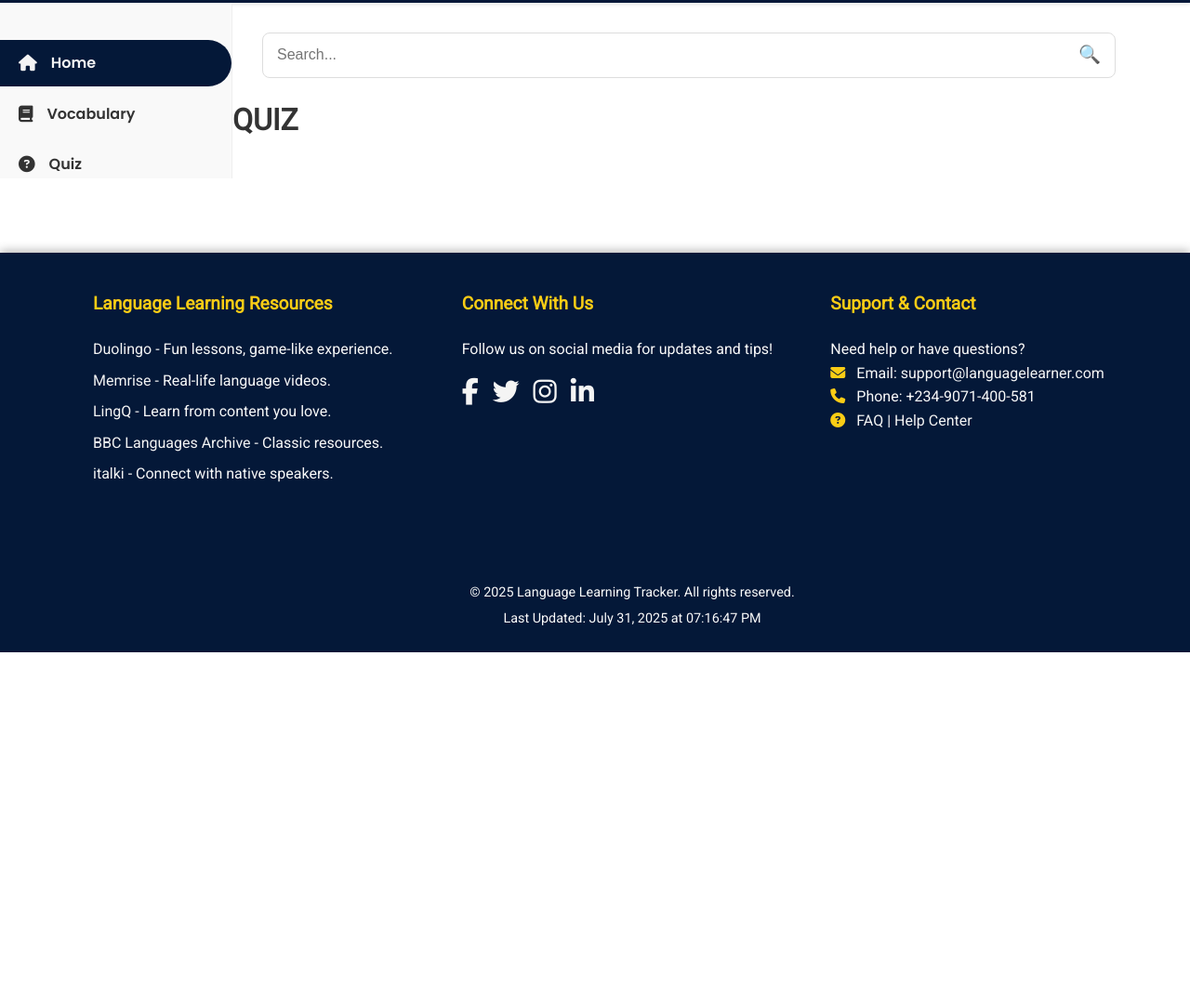
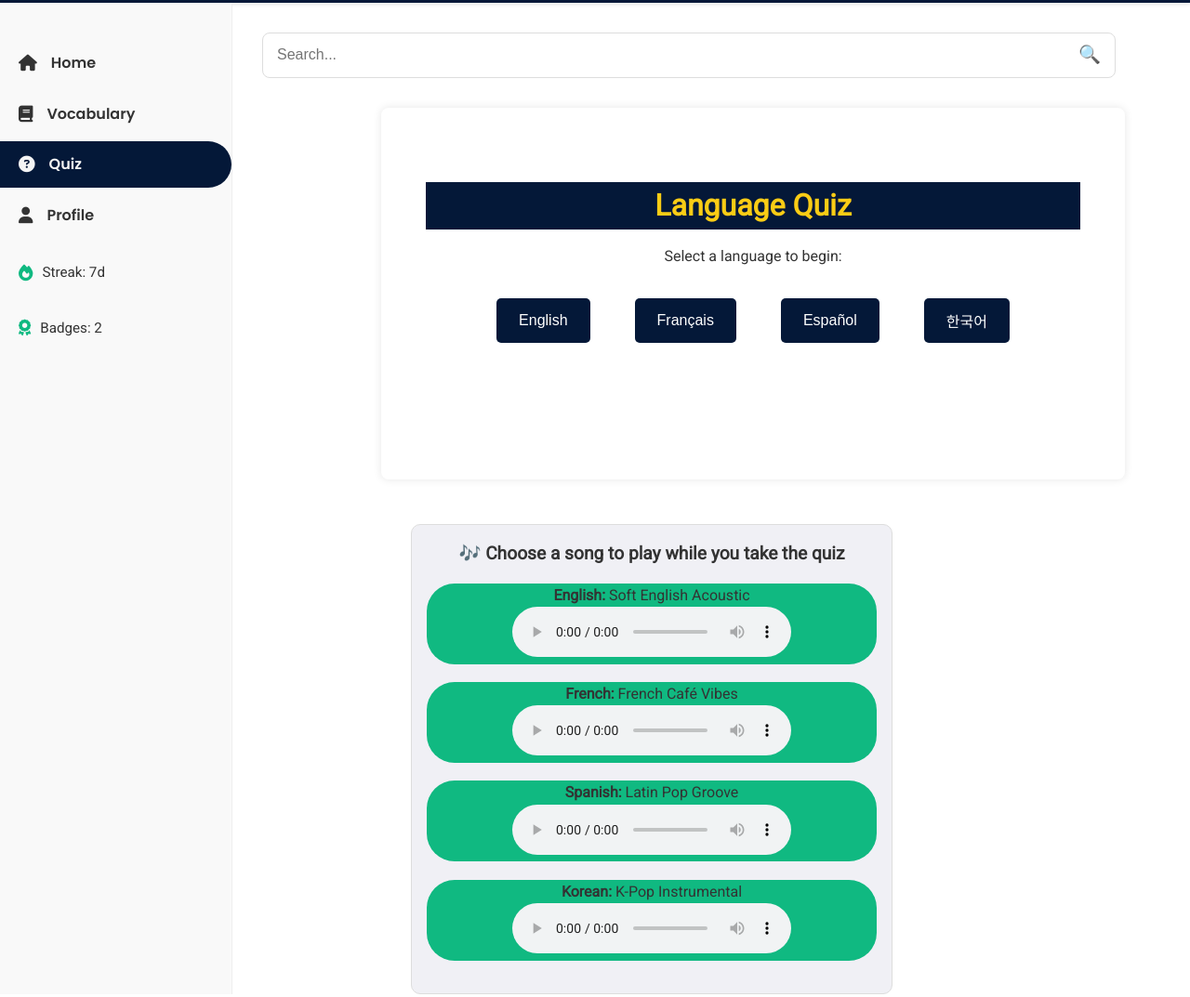
Before and after one commit to francis-2008-happy/language-learning-tracker, a website built with Vite: page quiz.html in a window 1280 px wide. Shown: the part 98-1171 px from the top of the page at 93% size. Before the commit the page ends 800 px from the top, so only its background shows below. Built offline with nearby package versions, Linux system fonts and the light colour scheme; no server answers.

Commit message:
quiz page added

```diff
--- /dev/null
+++ b/public/question.json
@@ -0,0 +1,210 @@
+{
+  "english": [
+    {
+      "q": "What is the capital of England?",
+      "options": ["London", "Paris", "Rome", "Berlin"],
+      "answer": 0
+    },
+    {
+      "q": "Which planet is closest to the sun?",
+      "options": ["Venus", "Mercury", "Mars", "Earth"],
+      "answer": 1
+    },
+    {
+      "q": "Who wrote Hamlet?",
+      "options": ["Shakespeare", "Tolstoy", "Dickens", "Homer"],
+      "answer": 0
+    },
+    {
+      "q": "Which color is a mix of red and white?",
+      "options": ["Pink", "Blue", "Green", "Orange"],
+      "answer": 0
+    },
+    {
+      "q": "How many continents are there?",
+      "options": ["5", "6", "7", "8"],
+      "answer": 2
+    },
+    {
+      "q": "What is H2O?",
+      "options": ["Oxygen", "Hydrogen", "Water", "Salt"],
+      "answer": 2
+    },
+    {
+      "q": "Who painted the Mona Lisa?",
+      "options": ["Van Gogh", "Da Vinci", "Picasso", "Rembrandt"],
+      "answer": 1
+    },
+    {
+      "q": "Which is the largest ocean?",
+      "options": ["Indian", "Pacific", "Atlantic", "Arctic"],
+      "answer": 1
+    },
+    {
+      "q": "Which language is most spoken?",
+      "options": ["English", "Hindi", "Mandarin", "Spanish"],
+      "answer": 2
+    },
+    {
+      "q": "What is the square root of 16?",
+      "options": ["2", "4", "8", "6"],
+      "answer": 1
+    }
+  ],
+  "french": [
+    {
+      "q": "Quelle est la capitale de la France?",
+      "options": ["Londres", "Berlin", "Paris", "Madrid"],
+      "answer": 2
+    },
+    {
+      "q": "Combien de jours y a-t-il dans une semaine?",
+      "options": ["5", "6", "7", "8"],
+      "answer": 2
+    },
+    {
+      "q": "Quel est le mot français pour 'apple'?",
+      "options": ["Pomme", "Banane", "Orange", "Cerise"],
+      "answer": 0
+    },
+    {
+      "q": "Quel animal miaule?",
+      "options": ["Chien", "Chat", "Cheval", "Poisson"],
+      "answer": 1
+    },
+    {
+      "q": "Quel est le contraire de 'grand'?",
+      "options": ["Petit", "Lent", "Beau", "Fort"],
+      "answer": 0
+    },
+    {
+      "q": "Quelle couleur est un mélange de bleu et jaune?",
+      "options": ["Rouge", "Vert", "Orange", "Rose"],
+      "answer": 1
+    },
+    {
+      "q": "Combien font 3 + 5?",
+      "options": ["7", "9", "8", "6"],
+      "answer": 2
+    },
+    {
+      "q": "Quel est le mot pour 'thank you' en français?",
+      "options": ["Bonjour", "Merci", "S'il vous plaît", "Salut"],
+      "answer": 1
+    },
+    {
+      "q": "Quel est le mot pour 'school'?",
+      "options": ["École", "Maison", "Voiture", "Chambre"],
+      "answer": 0
+    },
+    {
+      "q": "Quel est le pluriel de 'livre'?",
+      "options": ["Livres", "Livreses", "Livrons", "Livries"],
+      "answer": 0
+    }
+  ],
+  "spanish": [
+    {
+      "q": "¿Cuál es la capital de España?",
+      "options": ["Madrid", "Barcelona", "Sevilla", "Valencia"],
+      "answer": 0
+    },
+    {
+      "q": "¿Qué color resulta de mezclar azul y rojo?",
+      "options": ["Verde", "Morado", "Naranja", "Rosa"],
+      "answer": 1
+    },
+    {
+      "q": "¿Cómo se dice 'house' en español?",
+      "options": ["Casa", "Perro", "Calle", "Auto"],
+      "answer": 0
+    },
+    {
+      "q": "¿Qué número viene después del 3?",
+      "options": ["5", "4", "2", "6"],
+      "answer": 1
+    },
+    {
+      "q": "¿Cuál es el plural de 'niño'?",
+      "options": ["Niños", "Niñes", "Niñons", "Niñis"],
+      "answer": 0
+    },
+    {
+      "q": "¿Qué fruta es amarilla y curva?",
+      "options": ["Manzana", "Plátano", "Pera", "Uva"],
+      "answer": 1
+    },
+    {
+      "q": "¿Cómo se dice 'water' en español?",
+      "options": ["Leche", "Agua", "Zumo", "Té"],
+      "answer": 1
+    },
+    {
+      "q": "¿Cuál es el opuesto de 'alto'?",
+      "options": ["Bajo", "Ancho", "Pequeño", "Lento"],
+      "answer": 0
+    },
+    {
+      "q": "¿Cómo se llama el planeta rojo?",
+      "options": ["Marte", "Júpiter", "Venus", "Saturno"],
+      "answer": 0
+    },
+    {
+      "q": "¿Cuántos días hay en un año?",
+      "options": ["360", "364", "365", "366"],
+      "answer": 2
+    }
+  ],
+  "korean": [
+    {
+      "q": "한국의 수도는?",
+      "options": ["부산", "서울", "대구", "인천"],
+      "answer": 1
+    },
+    {
+      "q": "한글은 몇 글자?",
+      "options": ["24", "21", "28", "26"],
+      "answer": 0
+    },
+    {
+      "q": "고양이는 어떤 소리를 내나요?",
+      "options": ["멍멍", "꽥꽥", "야옹", "히잉"],
+      "answer": 2
+    },
+    {
+      "q": "한국의 전통 음식은?",
+      "options": ["피자", "김치", "햄버거", "스시"],
+      "answer": 1
+    },
+    {
+      "q": "한국의 전통 의상은?",
+      "options": ["기모노", "치파오", "한복", "사리"],
+      "answer": 2
+    },
+    {
+      "q": "아리랑은 무엇인가요?",
+      "options": ["노래", "음식", "도시", "사람"],
+      "answer": 0
+    },
+    {
+      "q": "1+2는?",
+      "options": ["2", "3", "4", "5"],
+      "answer": 1
+    },
+    {
+      "q": "한국의 큰 섬은?",
+      "options": ["제주도", "울릉도", "마라도", "독도"],
+      "answer": 0
+    },
+    {
+      "q": "사과는 무슨 색?",
+      "options": ["파랑", "노랑", "빨강", "검정"],
+      "answer": 2
+    },
+    {
+      "q": "학교는 어디 가는 곳?",
+      "options": ["노는 곳", "일하는 곳", "공부하는 곳", "쉬는 곳"],
+      "answer": 2
+    }
+  ]
+}
--- a/quiz.html
+++ b/quiz.html
@@ -5,6 +5,7 @@
     <meta name="viewport" content="width=device-width, initial-scale=1.0">
     <title>Language Learning Tracker</title>
     <link rel="stylesheet" href="src/styles/style.css">
+     <link rel="stylesheet" href="src/styles/quiz.css">
     <link rel="stylesheet" href="https://cdnjs.cloudflare.com/ajax/libs/font-awesome/6.5.2/css/all.min.css" integrity="sha512-SnH5WK+bZxgPHs44uWIX+LLJAJ9/2PkPKZ5QiAj6Ta86w+fsb2TkcmfRyVX3pBnMFcV7oQPJkl9QevSCWr3W6A==" crossorigin="anonymous" referrerpolicy="no-referrer" />
 </head>
 <body>
@@ -30,9 +31,9 @@
     <aside class="sidebar" id="sidebar">
         <nav>
             <ul>
-                <li><a href="index.html" class="nav-item active"><i class="fas fa-home"></i> Home</a></li>
+                <li><a href="index.html" class="nav-item "><i class="fas fa-home"></i> Home</a></li>
                 <li><a href="vocabulary.html" class="nav-item"><i class="fas fa-book"></i> Vocabulary</a></li>
-                <li><a href="quiz.html" class="nav-item"><i class="fas fa-question-circle"></i> Quiz</a></li>
+                <li><a href="quiz.html" class="nav-item active"><i class="fas fa-question-circle"></i> Quiz</a></li>
                 <li><a href="profile.html" class="nav-item"><i class="fas fa-user"></i> Profile</a></li>
             </ul>
         </nav>
@@ -52,9 +53,60 @@
             <span class="search-icon">🔍</span>
         </div>
 
-        <div>
-            <h1> QUIZ </h1>
+
+        <div class="quiz-container">
+        <h1>Language Quiz</h1>
+
+        <div id="language-select">
+            <p>Select a language to begin:</p>
+        <div class="language-buttons">
+        <button onclick="startQuiz('english')">English</button>
+        <button onclick="startQuiz('french')">Français</button>
+        <button onclick="startQuiz('spanish')">Español</button>
+        <button onclick="startQuiz('korean')">한국어</button>
         </div>
+        </div>
+
+        <div id="quiz-section" class="hidden">
+        <div id="question-container"></div>
+            <button onclick="nextQuestion()" class="next-button"> Next Question</button>
+        </div>
+
+        <div id="result-section" class="hidden">
+        <h2>Your Score: <span id="score"></span>/10</h2>
+        <button onclick="restartQuiz()">Retake Quiz</button>
+        <button onclick="quitQuiz()">Quit</button>
+        </div>
+        </div>
+
+
+        <!-- section for music -->
+
+        <div id="music-section" class="music-box">
+            <h3>🎶 Choose a song to play while you take the quiz</h3>
+
+            <div class="music-track">
+                <p><strong>English:</strong> Soft English Acoustic</p>
+                <audio controls src="/audio/english.mp3"></audio>
+            </div>
+
+            <div class="music-track">
+                <p><strong>French:</strong> French Café Vibes</p>
+                <audio controls src="/audio/french.mp3"></audio>
+            </div>
+
+            <div class="music-track">
+                <p><strong>Spanish:</strong> Latin Pop Groove</p>
+                <audio controls src="/audio/spanish.mp3"></audio>
+            </div>
+
+            <div class="music-track">
+                <p><strong>Korean:</strong> K-Pop Instrumental</p>
+                <audio controls src="/audio/korean.mp3"></audio>
+            </div>
+        </div>
+
+
 
 
 
--- /dev/null
+++ b/src/scripts/quiz.js
@@ -0,0 +1,63 @@
+// src/quiz.js
+
+export let currentQuiz = [];
+let currentIndex = 0;
+let score = 0;
+let questionsData = {};
+
+export async function loadQuestions() {
+  try {
+    const res = await fetch('/question.json');
+    questionsData = await res.json();
+  } catch (error) {
+    alert("Failed to load quiz questions.");
+    console.error(error);
+  }
+}
+
+export function startQuiz(language) {
+  if (!questionsData[language]) return alert("Language not available.");
+  currentQuiz = questionsData[language];
+  currentIndex = 0;
+  score = 0;
+  document.getElementById("quiz-section").classList.remove("hidden");
+  document.getElementById("result-section").classList.add("hidden");
+  document.getElementById("language-select").classList.add("hidden");
+  showQuestion();
+
+}
+
+export function showQuestion() {
+  const q = currentQuiz[currentIndex];
+  const container = document.getElementById("question-container");
+  container.innerHTML = `
+    <h3>Question ${currentIndex + 1}: ${q.q}</h3>
+    ${q.options.map((opt, i) =>
+      `<label><input type="radio" name="answer" value="${i}" /> ${opt}</label><br>`
+    ).join("")}
+  `;
+}
+
+export function nextQuestion() {
+  const selected = document.querySelector('input[name="answer"]:checked');
+  if (!selected) return alert("Please select an answer.");
+  if (parseInt(selected.value) === currentQuiz[currentIndex].answer) score++;
+  currentIndex++;
+  if (currentIndex < currentQuiz.length) {
+    showQuestion();
+  } else {
+    document.getElementById("quiz-section").classList.add("hidden");
+    document.getElementById("result-section").classList.remove("hidden");
+    document.getElementById("score").textContent = score;
+  }
+}
+
+export function restartQuiz() {
+  document.getElementById("language-select").classList.remove("hidden");
+  document.getElementById("result-section").classList.add("hidden");
+  document.getElementById("quiz-section").classList.add("hidden");
+}
+
+export function quitQuiz() {
+  location.reload();
+}
--- /dev/null
+++ b/src/styles/quiz.css
@@ -0,0 +1,124 @@
+:root {
+    /* Define CSS Variables for colors */
+    --primary-blue: #041838; /* motivation and clarity */
+    --secondary-yellow: #FACC15; /* energy and positivity */
+    --accent-green: #10B981; /* growth and achievement */
+    --text-dark: #333;
+    --text-light: #f4f4f4;
+    --bg-light: #ffffff;
+    --bg-gray: #f9f9f9; /* Lighter background for sidebar on desktop */
+    --bg-dark: #222222; /* Placeholder for potential dark mode */
+}
+
+.quiz-container {
+  background: white;
+  padding: 2rem;
+  border-radius: 8px;
+  max-width: 600px;
+  width: 100%;
+  box-shadow: 0 0 10px rgba(0,0,0,0.1);
+  text-align: center;
+}
+
+.quiz-container h1 {
+  color: var(--secondary-yellow);
+  margin-bottom: 1rem;
+  background-color: var(--primary-blue);
+}
+
+.hidden {
+  display: none;
+}
+
+.language-buttons {
+  display: flex;
+  flex-wrap: wrap;
+  justify-content: center;
+  gap: 3rem;
+  margin-top: 1rem;
+}
+
+.language-buttons button {
+  padding: 0.75rem 1.5rem;
+  font-size: 1rem;
+  border: none;
+  background: var(--primary-blue);
+  color: var(--bg-light);
+  border-radius: 5px;
+  cursor: pointer;
+  transition: background 0.3s;
+}
+
+.language-buttons button:hover {
+  background: var(--secondary-yellow);
+}
+
+#question-container {
+  margin: 1rem 0;
+  text-align: left;
+}
+
+button {
+  margin-top: 1rem;
+}
+
+.next-button{
+    background-color: var(--primary-blue);
+    color: var(--bg-light);
+    padding: 0.5rem 1rem;
+    text-align: center;
+    border-radius: 10px;
+    font-weight: bold;
+    font-size: 1.2rem;
+    width: 200px
+}
+
+/*music player styles */
+
+.music-box {
+  margin-top: 3rem;
+  margin-left: 2rem;
+  margin-right: 2rem;
+  padding: 1rem;
+  background: #f0f0f5;
+  border-radius: 10px;
+  border: 1px solid #ddd;
+}
+
+.music-box h3 {
+  text-align: center;
+  margin-bottom: 1rem;
+  font-size: 1.2rem;
+}
+
+.music-track {
+  margin-bottom: 1.2rem;
+  text-align: center;
+  background-color: var(--accent-green);
+  border-radius: 30px;
+}
+
+
+
+
+/* Desktop View: Styles applied when screen width is at least 1024px */
+@media (min-width: 768px) {
+
+    .quiz-container {
+        max-width: 800px; /* Wider container for desktop */
+        padding: 3rem; /* More padding for spacious feel */
+        margin-left: 10rem; /* Centered with margin */
+        height: 400px; /* Fixed height for quiz container */
+        margin-top: 2rem; /* Spacing from top */
+        padding-top: 5rem; /* Padding at the top */
+    }
+
+    .music-box{
+       margin-left: 12rem ;
+       margin-right: 20rem;
+    }
+
+
+
+
+}
```
Also changed, not shown: src/scripts/script.js (+16 -0 lines), 4 other files.
